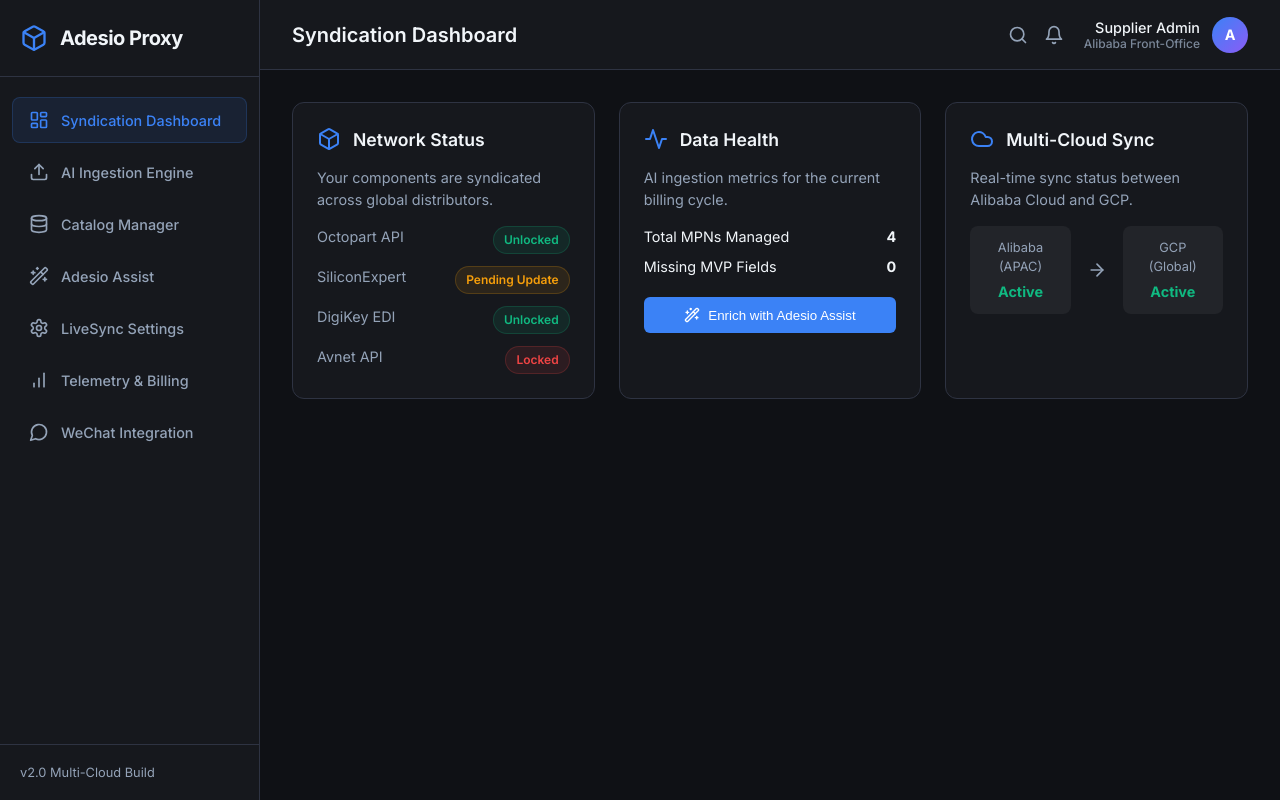
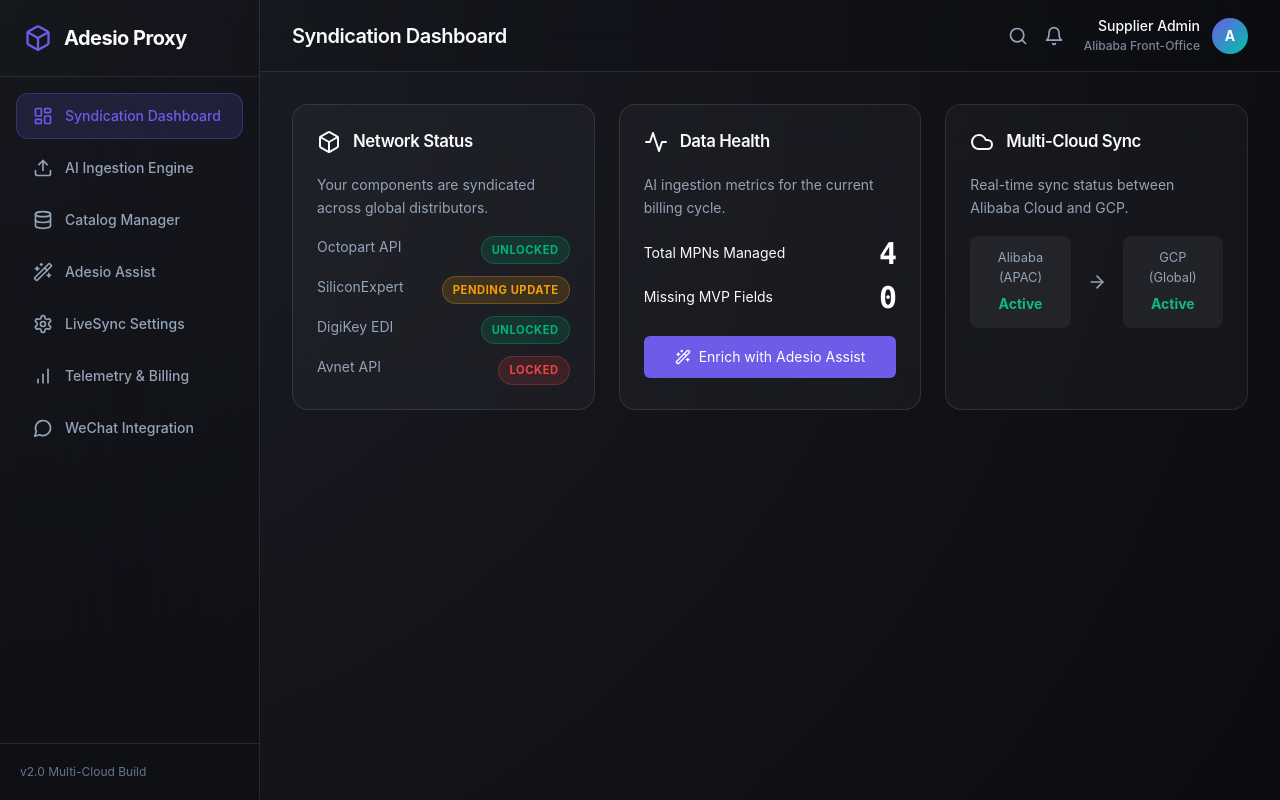
Before and after one commit to Bertier-Adesio/adesio-proxy, a React (Vite) app: page / in a window 1280 px wide. Built offline with nearby package versions, Linux system fonts and the light colour scheme.

Commit message:
chore: update motion-dom and framer-motion dependencies within node_modules

```diff
--- a/package.json
+++ b/package.json
@@ -10,6 +10,7 @@
     "preview": "vite preview"
   },
   "dependencies": {
+    "framer-motion": "^12.39.0",
     "lucide-react": "^0.344.0",
     "react": "^18.2.0",
     "react-dom": "^18.2.0"
--- a/src/App.tsx
+++ b/src/App.tsx
@@ -10,6 +10,7 @@
 import WeChatIntegration from './components/WeChatIntegration';
 import TelemetryBilling from './components/TelemetryBilling';
 import { useAppContext } from './context/AppContext';
+import { motion } from 'framer-motion';
 import './index.css';
 
 const MODULES = [
@@ -28,7 +29,10 @@
 
   return (
     <div className="dashboard-grid">
-      <div className="card">
+      <motion.div
+        className="card"
+        initial={{ opacity: 0, y: 15 }} animate={{ opacity: 1, y: 0 }} transition={{ duration: 0.5, ease: 'easeOut' }} whileHover={{ scale: 1.02 }}
+      >
         <div className="card-header">
           <Box className="card-icon" size={24} />
           <h3 className="card-title">Network Status</h3>
@@ -54,9 +58,12 @@
             </div>
           </div>
         </div>
-      </div>
+      </motion.div>
 
-      <div className="card">
+      <motion.div
+        className="card"
+        initial={{ opacity: 0, y: 15 }} animate={{ opacity: 1, y: 0 }} transition={{ duration: 0.5, ease: 'easeOut', delay: 0.1 }} whileHover={{ scale: 1.02 }}
+      >
         <div className="card-header">
           <Activity className="card-icon" size={24} />
           <h3 className="card-title">Data Health</h3>
@@ -64,22 +71,25 @@
         <div className="card-body">
           <p>AI ingestion metrics for the current billing cycle.</p>
           <div style={{ marginTop: '16px', display: 'flex', flexDirection: 'column', gap: '8px' }}>
-            <div style={{ display: 'flex', justifyContent: 'space-between', color: 'var(--text-primary)' }}>
+            <div style={{ display: 'flex', justifyContent: 'space-between', alignItems: 'center', color: 'var(--text-primary)' }}>
               <span>Total MPNs Managed</span>
-              <strong>{catalog.length.toLocaleString()}</strong>
+              <strong className="text-3xl font-bold font-mono text-white tracking-tight">{catalog.length.toLocaleString()}</strong>
             </div>
-            <div style={{ display: 'flex', justifyContent: 'space-between', color: 'var(--text-primary)' }}>
+            <div style={{ display: 'flex', justifyContent: 'space-between', alignItems: 'center', color: 'var(--text-primary)' }}>
               <span>Missing MVP Fields</span>
-              <strong>{missingCount}</strong>
+              <strong className="text-3xl font-bold font-mono text-white tracking-tight">{missingCount}</strong>
             </div>
             <button style={{ marginTop: '12px', padding: '10px', background: 'var(--accent-primary)', color: 'white', border: 'none', borderRadius: '6px', cursor: 'pointer', display: 'flex', alignItems: 'center', justifyContent: 'center', gap: '8px' }}>
               <Wand2 size={16} /> Enrich with Adesio Assist
             </button>
           </div>
         </div>
-      </div>
+      </motion.div>
 
-      <div className="card">
+      <motion.div
+        className="card"
+        initial={{ opacity: 0, y: 15 }} animate={{ opacity: 1, y: 0 }} transition={{ duration: 0.5, ease: 'easeOut', delay: 0.2 }} whileHover={{ scale: 1.02 }}
+      >
         <div className="card-header">
           <Cloud className="card-icon" size={24} />
           <h3 className="card-title">Multi-Cloud Sync</h3>
@@ -98,7 +108,7 @@
             </div>
           </div>
         </div>
-      </div>
+      </motion.div>
     </div>
   );
 }
--- a/src/index.css
+++ b/src/index.css
@@ -1,52 +1,47 @@
+@tailwind base;
+@tailwind components;
+@tailwind utilities;
+
 @import url('https://fonts.googleapis.com/css2?family=Inter:wght@300;400;500;600;700&display=swap');
 
+@layer base {
   :root {
-  --bg-color: #0f1115;
-  --panel-bg: #16181d;
-  --text-primary: #f1f5f9;
+    --bg-color: #0b0c10;
+    --bg-gradient-start: #1c1e26;
+    --panel-bg: rgba(255, 255, 255, 0.03);
+    --panel-bg-hover: rgba(255, 255, 255, 0.05);
+    --text-primary: #f8fafc;
     --text-secondary: #94a3b8;
-  --border-color: #2e3342;
-  --accent-primary: #3b82f6;
-  --accent-hover: #2563eb;
+    --border-color: rgba(255, 255, 255, 0.1);
+
+    --color-cpi: #6C5CE7;
+    --color-partcheck: #00C2A8;
+    --color-ssm: #00B37A;
+
+    --accent-primary: var(--color-cpi);
     --sidebar-width: 260px;
-}
-
-* {
-  box-sizing: border-box;
-  margin: 0;
-  padding: 0;
   }
 
   body {
     font-family: 'Inter', sans-serif;
-  background-color: var(--bg-color);
+    background: radial-gradient(circle at top left, var(--bg-gradient-start), var(--bg-color));
+    background-attachment: fixed;
     color: var(--text-primary);
     -webkit-font-smoothing: antialiased;
-  -moz-osx-font-smoothing: grayscale;
+  }
 }
 
+@layer components {
   .app-container {
-  display: flex;
-  height: 100vh;
-  overflow: hidden;
+    @apply flex h-screen overflow-hidden;
   }
 
-/* Sidebar */
   .sidebar {
-  width: var(--sidebar-width);
-  background-color: var(--panel-bg);
-  border-right: 1px solid var(--border-color);
-  display: flex;
-  flex-direction: column;
-  transition: all 0.3s ease;
+    @apply flex flex-col w-[260px] bg-black/20 backdrop-blur-3xl border-r border-white/10 transition-all duration-300;
   }
 
   .sidebar-header {
-  padding: 24px 20px;
-  display: flex;
-  align-items: center;
-  gap: 12px;
-  border-bottom: 1px solid var(--border-color);
+    @apply flex items-center gap-3 p-6 border-b border-white/10;
   }
 
   .logo-icon {
@@ -54,160 +49,89 @@
   }
 
   .logo-text {
-  font-size: 1.25rem;
-  font-weight: 700;
-  letter-spacing: -0.5px;
+    @apply text-xl font-bold tracking-tight;
   }
 
   .sidebar-nav {
-  flex: 1;
-  padding: 20px 12px;
-  display: flex;
-  flex-direction: column;
-  gap: 6px;
-  overflow-y: auto;
+    @apply flex-1 flex flex-col gap-1.5 p-4 overflow-y-auto;
   }
 
   .nav-item {
-  display: flex;
-  align-items: center;
-  gap: 12px;
-  padding: 12px 16px;
-  border-radius: 8px;
-  color: var(--text-secondary);
-  text-decoration: none;
-  font-weight: 500;
-  font-size: 0.9rem;
-  cursor: pointer;
-  transition: all 0.2s ease;
-  border: 1px solid transparent;
+    @apply flex items-center gap-3 px-4 py-3 rounded-xl text-slate-400 font-medium text-sm cursor-pointer transition-all duration-200 border border-transparent;
   }
 
   .nav-item:hover {
-  background-color: rgba(255, 255, 255, 0.03);
-  color: var(--text-primary);
+    @apply bg-white/5 text-slate-200;
   }
 
   .nav-item.active {
-  background-color: rgba(59, 130, 246, 0.1);
+    background-color: rgba(108, 92, 231, 0.15);
     color: var(--accent-primary);
-  border-color: rgba(59, 130, 246, 0.2);
+    border-color: rgba(108, 92, 231, 0.3);
   }
 
   .sidebar-footer {
-  padding: 20px;
-  border-top: 1px solid var(--border-color);
-  font-size: 0.8rem;
-  color: var(--text-secondary);
+    @apply p-5 border-t border-white/10 text-xs text-slate-500;
   }
 
-/* Main Content */
   .main-content {
-  flex: 1;
-  display: flex;
-  flex-direction: column;
-  overflow: hidden;
+    @apply flex-1 flex flex-col overflow-hidden relative;
   }
 
   .top-header {
-  height: 70px;
-  border-bottom: 1px solid var(--border-color);
-  display: flex;
-  align-items: center;
-  justify-content: space-between;
-  padding: 0 32px;
-  background-color: var(--panel-bg);
+    @apply h-[72px] border-b border-white/10 flex items-center justify-between px-8 bg-black/10 backdrop-blur-xl z-10;
   }
 
   .header-title {
-  font-size: 1.25rem;
-  font-weight: 600;
+    @apply text-xl font-semibold tracking-tight;
   }
 
   .user-profile {
-  display: flex;
-  align-items: center;
-  gap: 12px;
-  font-size: 0.9rem;
-  font-weight: 500;
-  color: var(--text-secondary);
+    @apply flex items-center gap-3 text-sm font-medium text-slate-400;
   }
 
   .avatar {
-  width: 36px;
-  height: 36px;
-  border-radius: 50%;
-  background: linear-gradient(135deg, var(--accent-primary), #8b5cf6);
-  display: flex;
-  align-items: center;
-  justify-content: center;
-  color: white;
-  font-weight: bold;
+    @apply w-9 h-9 rounded-full flex items-center justify-center text-white font-bold;
+    background: linear-gradient(135deg, var(--color-cpi), var(--color-partcheck));
   }
 
   .page-content {
-  flex: 1;
-  padding: 32px;
-  overflow-y: auto;
-  background-color: var(--bg-color);
+    @apply flex-1 p-8 overflow-y-auto relative z-0;
   }
 
-/* Dashboard Cards */
   .dashboard-grid {
-  display: grid;
-  grid-template-columns: repeat(auto-fit, minmax(300px, 1fr));
-  gap: 24px;
+    @apply grid grid-cols-1 md:grid-cols-2 xl:grid-cols-3 gap-6;
   }
 
   .card {
+    @apply rounded-2xl p-6 border transition-all duration-300 ease-out;
     background-color: var(--panel-bg);
-  border: 1px solid var(--border-color);
-  border-radius: 12px;
-  padding: 24px;
-  transition: transform 0.2s ease, box-shadow 0.2s ease;
-}
-
-.card:hover {
-  transform: translateY(-2px);
-  box-shadow: 0 10px 20px rgba(0, 0, 0, 0.2);
+    border-color: var(--border-color);
+    backdrop-filter: blur(24px);
+    -webkit-backdrop-filter: blur(24px);
   }
 
   .card-header {
-  display: flex;
-  align-items: center;
-  gap: 12px;
-  margin-bottom: 16px;
-}
-
-.card-icon {
-  color: var(--accent-primary);
+    @apply flex items-center gap-3 mb-5;
   }
 
   .card-title {
-  font-size: 1.1rem;
-  font-weight: 600;
+    @apply text-[1.05rem] font-semibold tracking-tight;
   }
 
   .card-body {
-  color: var(--text-secondary);
-  font-size: 0.9rem;
-  line-height: 1.5;
-}
-
-.card-footer {
-  margin-top: 20px;
-  display: flex;
-  justify-content: space-between;
-  align-items: center;
+    @apply text-slate-400 text-sm leading-relaxed;
   }
 
   .badge {
-  padding: 4px 10px;
-  border-radius: 20px;
-  font-size: 0.75rem;
-  font-weight: 600;
+    @apply px-2.5 py-1 rounded-full text-[0.7rem] font-bold uppercase tracking-wider border;
   }
 
-.badge-green { background-color: rgba(16, 185, 129, 0.1); color: #10b981; border: 1px solid rgba(16, 185, 129, 0.2); }
-.badge-yellow { background-color: rgba(245, 158, 11, 0.1); color: #f59e0b; border: 1px solid rgba(245, 158, 11, 0.2); }
-.badge-red { background-color: rgba(239, 68, 68, 0.1); color: #ef4444; border: 1px solid rgba(239, 68, 68, 0.2); }
+  .badge-cpi { background-color: rgba(108, 92, 231, 0.15); color: var(--color-cpi); border-color: rgba(108, 92, 231, 0.3); }
+  .badge-partcheck { background-color: rgba(0, 194, 168, 0.15); color: var(--color-partcheck); border-color: rgba(0, 194, 168, 0.3); }
+  .badge-ssm { background-color: rgba(0, 179, 122, 0.15); color: var(--color-ssm); border-color: rgba(0, 179, 122, 0.3); }
+
+  .badge-green { @apply badge-ssm; }
+  .badge-yellow { background-color: rgba(245, 158, 11, 0.15); color: #f59e0b; border-color: rgba(245, 158, 11, 0.3); }
+  .badge-red { background-color: rgba(239, 68, 68, 0.15); color: #ef4444; border-color: rgba(239, 68, 68, 0.3); }
+}
```
Also changed, not shown: src/components/CatalogManager.tsx (+12 -5 lines), 1 other file (tests, documents, lock files or other folders). Lines whose indentation alone changed are shown as unchanged.
